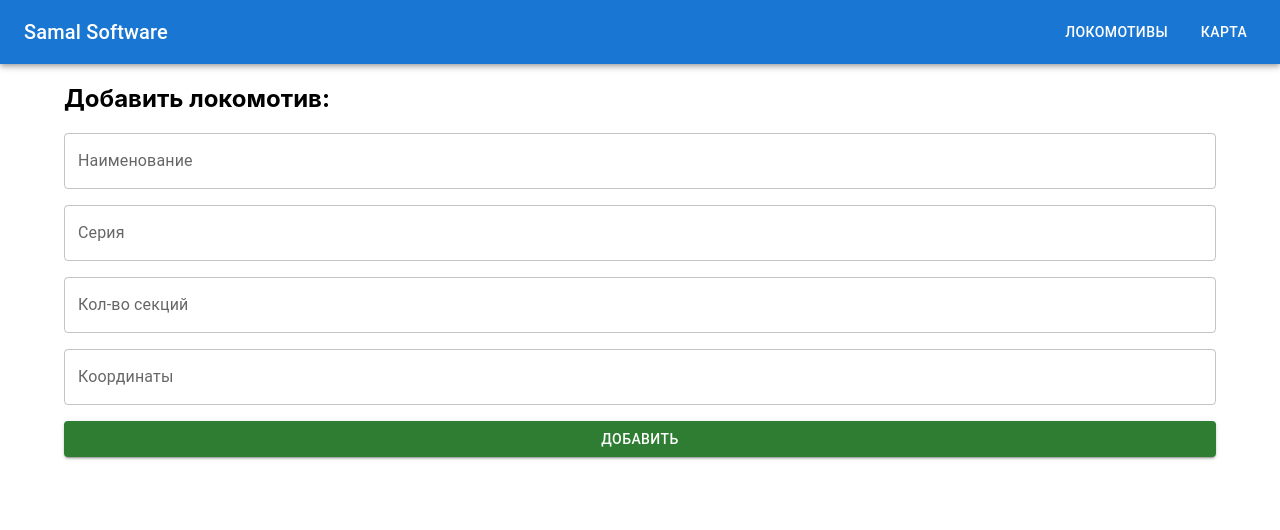
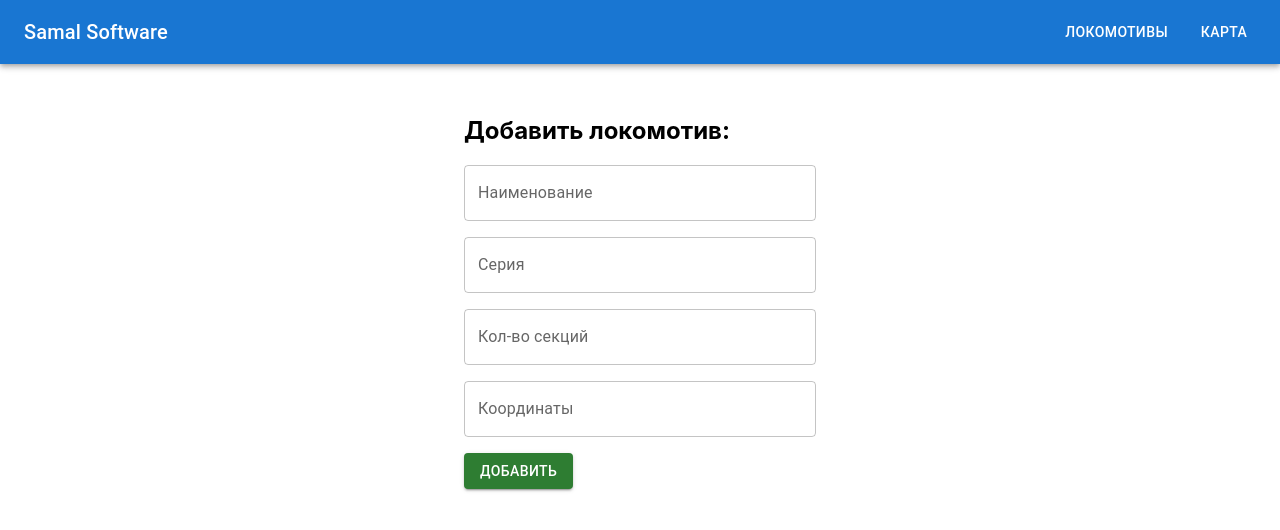
Before and after one commit to iamkniser/locomotives, a React (Create React App) app: page /locomotive in a window 1280 px wide. Shown: the top 530 px of the page. Built offline with nearby package versions, Linux system fonts and the light colour scheme.

Commit message:
add form logic added

```diff
--- a/src/components/addForm/AddForm.jsx
+++ b/src/components/addForm/AddForm.jsx
@@ -1,22 +1,42 @@
 import {
   Button, Container, Stack, TextField,
 } from '@mui/material';
-import React from 'react';
+import React, { useState } from 'react';
+import { useDispatch } from 'react-redux';
 import { useNavigate } from 'react-router-dom';
-// import SelectTextFields from './SelectTextFields';
+import { addLocomotive } from '../../store/locomotiveSlice';
 
 function AddForm() {
   const navigate = useNavigate();
+  const dispatch = useDispatch();
+  const [title, setTitle] = useState('');
+  const [series, setSeries] = useState('');
+  const [sections, setSections] = useState('');
+  const [coordinates, setCoordinates] = useState('');
+
   return (
-    <Container>
+    <Container sx={{ width: 400, paddingTop: 4 }}>
       <h2>Добавить локомотив:</h2>
       <Stack direction="column" spacing={2}>
-        <TextField id="outlined-basic" label="Наименование" variant="outlined" />
-        <TextField id="outlined-basic" label="Серия" variant="outlined" />
-        <TextField id="outlined-basic" label="Кол-во секций" variant="outlined" />
-        <TextField id="outlined-basic" label="Координаты" variant="outlined" />
-        <Button variant="contained" color="success" onClick={() => navigate('/locomotives-list')}>Добавить</Button>
+        <TextField id="outlined-basic" label="Наименование" variant="outlined" onChange={(e) => setTitle(e.target.value)} />
+        <TextField id="outlined-basic" label="Серия" variant="outlined" onChange={(e) => setSeries(e.target.value)} />
+        <TextField id="outlined-basic" label="Кол-во секций" variant="outlined" onChange={(e) => setSections(e.target.value)} />
+        <TextField id="outlined-basic" label="Координаты" variant="outlined" onChange={(e) => setCoordinates(e.target.value)} />
+
       </Stack>
+      <Button
+        variant="contained"
+        color="success"
+        sx={{ marginTop: 2 }}
+        onClick={() => {
+          dispatch(addLocomotive({
+            title, series, sections, coordinates,
+          }));
+          navigate('/locomotives-list');
+        }}
+      >
+        Добавить
+      </Button>
     </Container>
   );
 }
--- a/src/components/locomotives/LocomotiveItem.jsx
+++ b/src/components/locomotives/LocomotiveItem.jsx
@@ -24,7 +24,7 @@ function LocomotiveItem({ locomotive }) {
       </TableCell>
       <TableCell align="center">{series}</TableCell>
       <TableCell align="right">{sections}</TableCell>
-      <TableCell align="right">{coordinates}</TableCell>
+      <TableCell align="right">{`${coordinates[0]} ${coordinates[1]}`}</TableCell>
       <TableCell align="right">
         <Stack direction="row" spacing={2} justifyContent="flex-end">
           <Button variant="contained" color="primary"><EditIcon /></Button>
--- a/src/components/locomotives/LocomotivesList.jsx
+++ b/src/components/locomotives/LocomotivesList.jsx
@@ -11,16 +11,15 @@ import {
   Box, Button, Container, Stack,
 } from '@mui/material';
 import AddIcon from '@mui/icons-material/Add';
-import { useDispatch, useSelector } from 'react-redux';
+import { useSelector } from 'react-redux';
 import LocomotiveItem from './LocomotiveItem';
 
 export default function LocomotivesList() {
   const locomotives = useSelector((state) => state.locomotives.locomotives);
   const navigate = useNavigate();
-  const dispatch = useDispatch();
 
   return (
-    <Container>
+    <Container sx={{ paddingTop: 4 }}>
       <Stack direction="row" spacing={2} alignItems="center" justifyContent="space-between">
         <h2>Список локомотивов:</h2>
         <Button variant="contained" color="secondary" startIcon={<AddIcon />} onClick={() => navigate('/locomotive')}>Добавить локомотив</Button>
--- a/src/store/locomotiveSlice.js
+++ b/src/store/locomotiveSlice.js
@@ -6,18 +6,29 @@ const locomotiveSlice = createSlice({
   initialState: {
     locomotives: [
       {
-        id: 1, title: 'Loco 1', series: 523, sections: 27, coordinates: '51.471980 71.206835',
+        id: 1, title: 'Локомотив 1', series: 523, sections: 27, coordinates: [51.893374, 67.158941],
       },
       {
-        id: 2, title: 'Loco 2', series: 523, sections: 27, coordinates: '51.471980 71.206835',
+        id: 2, title: 'Локомотив 2', series: 457, sections: 55, coordinates: [49.441297, 75.568511],
       },
       {
-        id: 3, title: 'Loco 3', series: 523, sections: 27, coordinates: '51.471980 71.206835',
+        id: 3, title: 'Локомотив 3', series: 567, sections: 34, coordinates: [48.525568, 60.982001],
       },
     ],
   },
   reducers: {
-    // addLocomotive(state, action) {},
+    addLocomotive(state, action) {
+      console.log(state);
+      console.log(action);
+
+      state.locomotives.push({
+        id: new Date().toISOString(),
+        title: action.payload.title,
+        series: action.payload.series,
+        sections: action.payload.sections,
+        coordinates: action.payload.coordinates,
+      });
+    },
     removeLocomotive(state, action) {
       state.locomotives = state.locomotives.filter((locomotive) => locomotive.id !== action.payload);
     },
```
